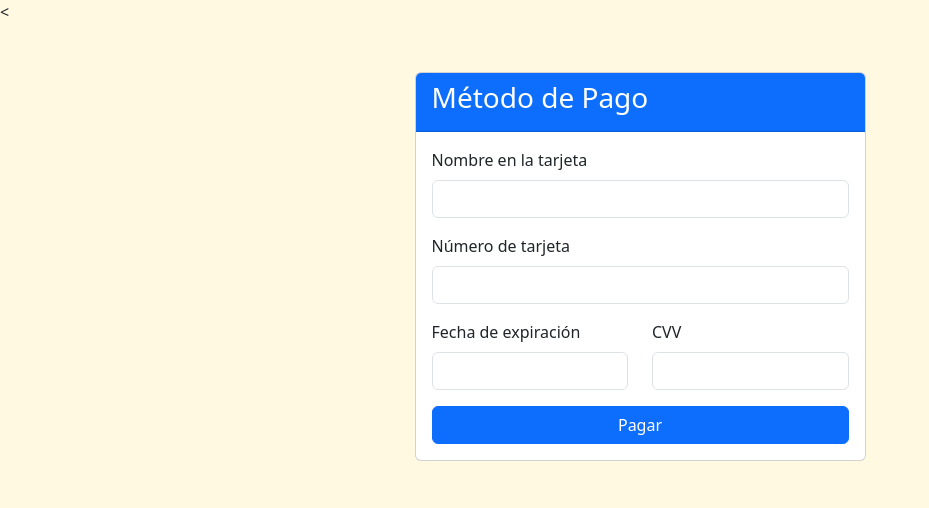
After one commit to xNoelSV/Moustache_Noel, a PHP site: page /Reserva3_bak2.php in a window 1280 px wide. The commit adds this page. Shown: the top 508 px of the page, without its empty margins (0-929 px from the left). Run offline with PHP 8.4, Linux system fonts and the light colour scheme; some libraries are stand-ins or nearby versions.

```diff
--- /dev/null
+++ b/HTML/Reserva3_bak2.php
@@ -0,0 +1,58 @@
+<!DOCTYPE html>
+<html lang="en">
+<head>
+  <meta charset="UTF-8">
+  <meta name="viewport" content="width=device-width, initial-scale=1.0">
+  <meta http-equiv="X-UA-Compatible" content="ie=edge">
+  <title>Pago</title>
+  <<!-- CSS -->
+  <link href="https://cdn.jsdelivr.net/npm/bootstrap@5.3.0-alpha1/dist/css/bootstrap.min.css" rel="stylesheet"
+        integrity="sha384-GLhlTQ8iRABdZLl6O3oVMWSktQOp6b7In1Zl3/Jr59b6EGGoI1aFkw7cmDA6j6gD" crossorigin="anonymous">
+    <link href="css/estilo.css" rel="stylesheet" type="text/css">
+
+    <!-- JS -->
+    <script src="https://cdn.jsdelivr.net/npm/bootstrap@5.3.0-alpha1/dist/js/bootstrap.bundle.min.js"
+        integrity="sha384-w76AqPfDkMBDXo30jS1Sgez6pr3x5MlQ1ZAGC+nuZB+EYdgRZgiwxhTBTkF7CXvN"
+        crossorigin="anonymous"></script>
+    <script type="text/javascript" src="../JS/Reserva/JSReserva.js"></script>
+    <script type="text/javascript" src="../JS/cerrarSession.js"></script>
+    <script type="text/javascript" src="../JS/volverArriba.js"></script>
+    <script language="JavaScript" type="text/javascript" src="http://code.jquery.com/jquery-1.11.0.min.js"></script>
+</head>
+<body>
+  <div class="container">
+    <div class="row justify-content-center">
+      <div class="col-md-6 col-lg-5">
+        <div class="card my-5">
+          <div class="card-header bg-primary text-white">
+            <h3 class="card-title">Método de Pago</h3>
+          </div>
+          <div class="card-body">
+            <form>
+              <div class="mb-3">
+                <label for="nombre" class="form-label">Nombre en la tarjeta</label>
+                <input type="text" class="form-control" id="nombre" required>
+              </div>
+              <div class="mb-3">
+                <label for="tarjeta" class="form-label">Número de tarjeta</label>
+                <input type="text" class="form-control" id="tarjeta" required>
+              </div>
+              <div class="mb-3 row">
+                <div class="col-6">
+                  <label for="expira" class="form-label">Fecha de expiración</label>
+                  <input type="text" class="form-control" id="expira" required>
+                </div>
+                <div class="col-6">
+                  <label for="cvv" class="form-label">CVV</label>
+                  <input type="text" class="form-control" id="cvv" required>
+                </div>
+              </div>
+              <button type="submit" class="btn btn-primary w-100">Pagar</button>
+            </form>
+          </div>
+        </div>
+      </div>
+    </div>
+  </div>
+</body>
+</html>
--- a/JS/Reserva/JSReserva.js
+++ b/JS/Reserva/JSReserva.js
@@ -2,3 +2,7 @@ function volverReserva() {
     $.get("../PHP/Reserva/BorrarSessionReserva.php");
     location.reload();
 }
+
+function irReserva3() {
+    window.location.href = "Reserva3.php"
+}
```
Also changed, not shown: BD_Xampp/moustache (1).sql (+5 -3 lines), HTML/Reserva2.php (+11 -2 lines), HTML/Reserva3.php (+79 -25 lines).
